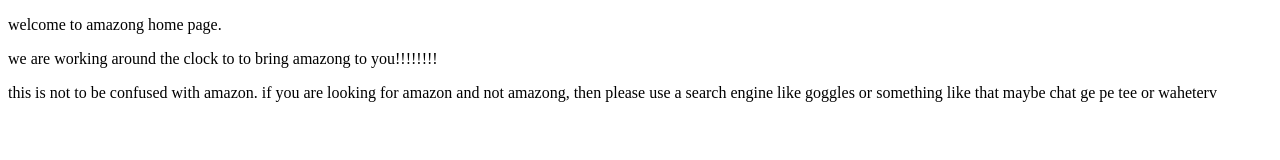
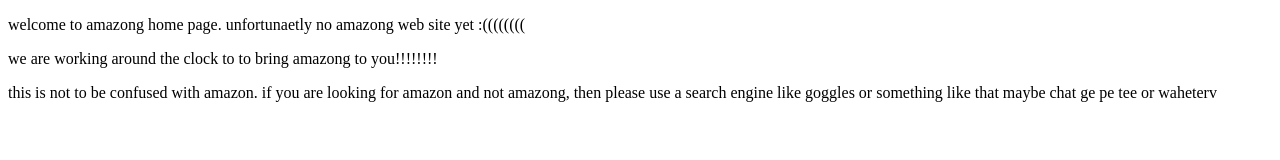
Before and after one commit to vilijur/amazong.vilijur.fish, a plain HTML site: page index.html in a window 1280 px wide. Drawn offline with Linux system fonts and the light colour scheme.

Commit message:
still the worst html ever

```diff
--- a/index.html
+++ b/index.html
@@ -4,7 +4,7 @@
         <title>amazong</title>
     </head>
     <body>
-        <p>welcome to amazong home page.<p>
+        <p>welcome to amazong home page. unfortunaetly no amazong web site yet :((((((((<p>
         <p>we are working around the clock to to bring amazong to you!!!!!!!!<p>
         <p>this is not to be confused with amazon. if you are looking for amazon and not amazong, then please use a search engine like goggles or something like that maybe chat ge pe tee or waheterv</p>
     </body>
```
